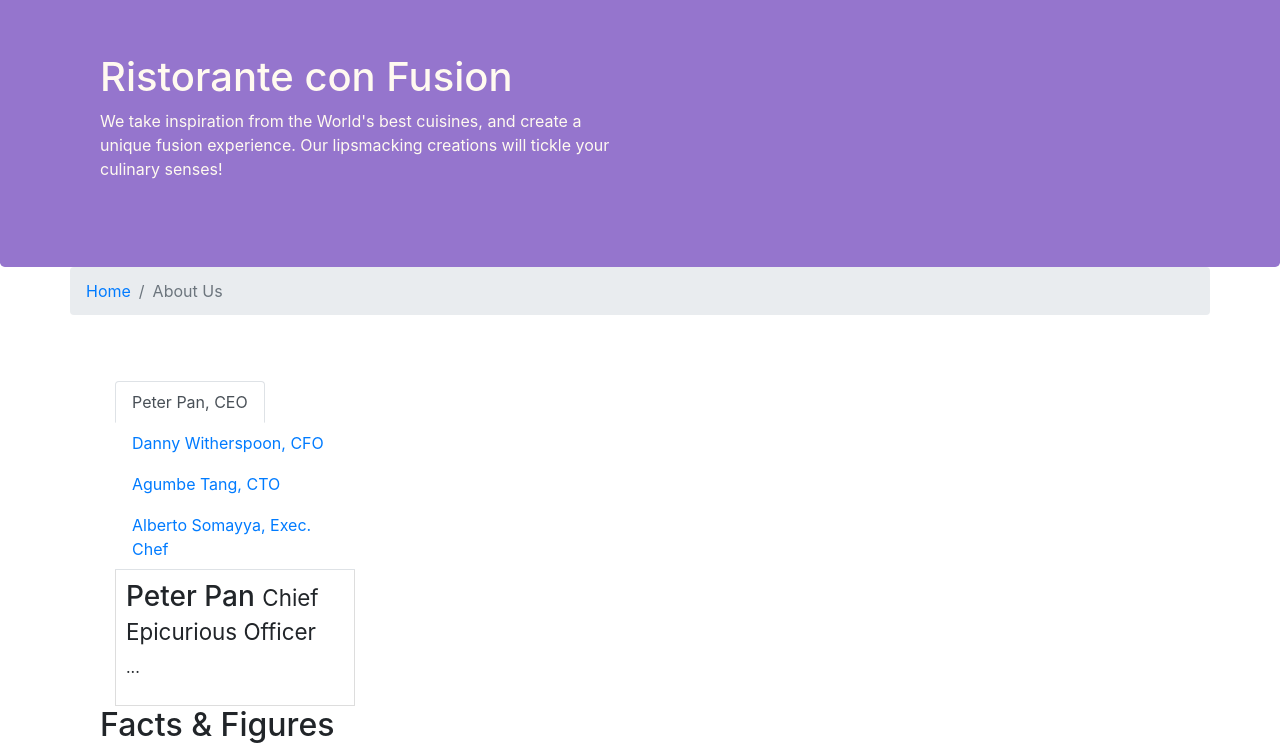
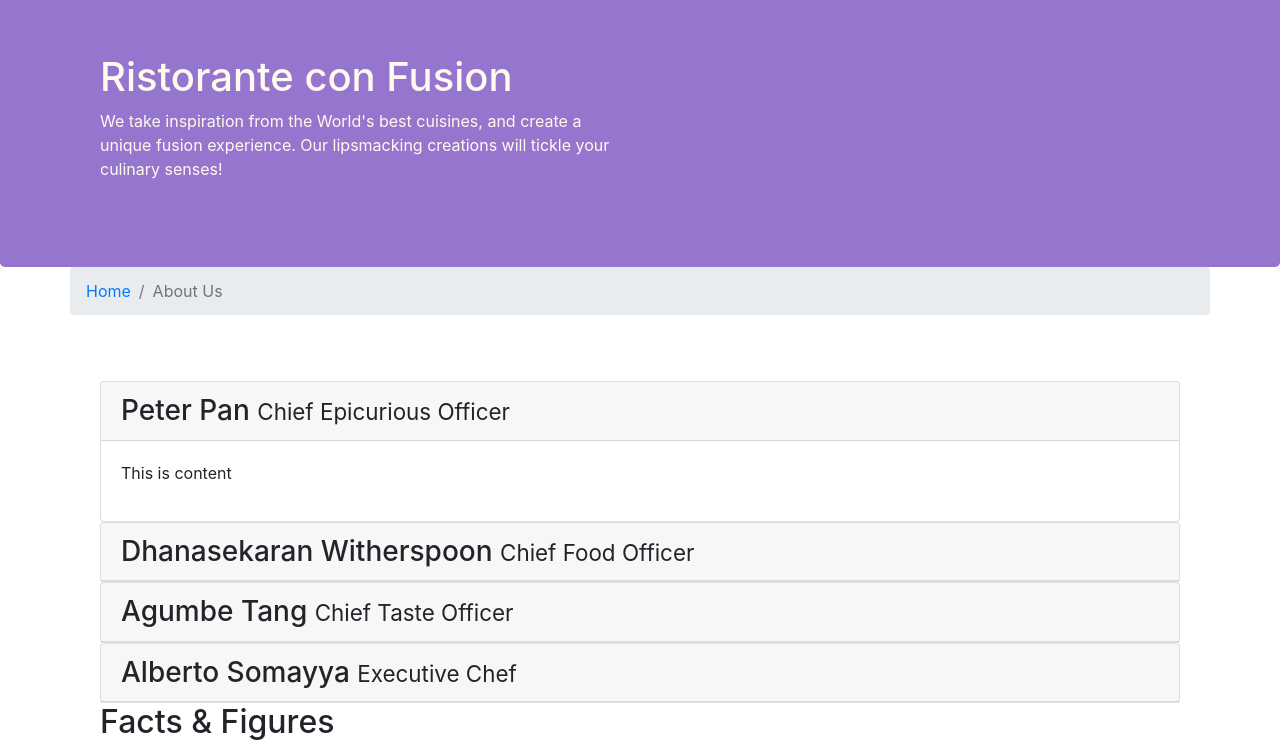
Before and after one commit to NhatLinh173/Exercise14_17, a website: page Ex5-master/aboutus.html in a window 1280 px wide. Shown: the part 67-812 px from the top of the page. Drawn offline with nearby package versions, Linux system fonts and the light colour scheme.

Commit message:
Accordion

```diff
--- a/Ex5-master/aboutus.html
+++ b/Ex5-master/aboutus.html
@@ -62,45 +62,68 @@
         </div>
         <div class="row row-content">
             <div class="col-12">
-                <div class="col-12 col-sm-3">
-                    <ul class="nav nav-tabs">
-                        <li class="nav-item">
-                          <a class="nav-link active" href="#peter"
-                            role="tab" data-toggle="tab">Peter Pan, CEO</a>
-                        </li>
-                        <li class="nav-item">
-                          <a class="nav-link" href="#danny" role="tab"
-                            data-toggle="tab">Danny Witherspoon, CFO</a>
-                        </li>
-                        <li class="nav-item">
-                          <a class="nav-link" href="#agumbe"role="tab"
-                            data-toggle="tab">Agumbe Tang, CTO</a>
-                        </li>
-                        <li class="nav-item">
-                          <a class="nav-link" href="#alberto" role="tab"
-                            data-toggle="tab">Alberto Somayya, Exec. Chef</a>
-                        </li>
-                    </ul>
-                        <div class="tab-content">
-                            <div role="tabpanel" class="tab-pane fade show active" id="peter">
-                                <h3>Peter Pan <small>Chief Epicurious Officer</small></h3>
-                                <p> ... </p>
+                	<div id="accordion">
+                        <div class="card">
+                            <div class="card-header" role="tab" id="peterhead">
+                            <h3 class="mb-0">
+                                <a data-toggle="collapse" data-target="#peter">
+                                Peter Pan <small>Chief Epicurious Officer</small>
+                                </a>
+                            </h3>
                             </div>
-                            <div role="tabpanel" class="tab-pane fade" id="danny">
-                                <h3>danny Pan <small>Chief Epicurious Officer</small></h3>
-                                <p> ... </p>
-                            </div>
-                            <div role="tabpanel" class="tab-pane fade" id="agumbe">
-                                <h3>agumbe Pan <small>Chief Epicurious Officer</small></h3>
-                                <p> ... </p>
-                            </div>
-                            <div role="tabpanel" class="tab-pane fade" id="alberto">
-                                <h3>alberto Pan <small>Chief Epicurious Officer</small></h3>
-                                <p> ... </p>
+                            <div class="collapse show" id="peter" data-parent="#accordion">
+                                <div class="card-body">
+                                    <p class="d-none d-sm-block">This is content</p>
+                                </div>
                             </div>
                         </div>
-                </div>
-        </div>
+                        <div class="card">
+                            <div class="card-header" role="tab" id="dannyhead">
+                            <h3 class="mb-0">
+                                <a class="collapsed" data-toggle="collapse" data-target="#danny">
+                                Dhanasekaran Witherspoon <small>Chief Food Officer</small>
+                                </a>
+                            </h3>
+                        </div>
+                        <div class="collapse" id="danny" data-parent="#accordion">
+                            <div class="card-body">
+                                <p class="d-none d-sm-block">This is content</em></p>
+                            </div>
+                        </div>
+                    </div>
+                    <div class="card">
+                            <div class="card-header" role="tab" id="agumbehead">
+                            <h3 class="mb-0">
+                                <a class="collapsed" data-toggle="collapse" data-target="#agumbe">
+                                Agumbe Tang <small>Chief Taste Officer</small>
+                                </a>
+                            </h3>
+                        </div>
+                        <div class="collapse" id="agumbe" data-parent="#accordion">
+                            <div class="card-body">
+                                <p class="d-none d-sm-block">This is content</p>
+                            </div>
+                        </div>
+                    </div>
+                    <div class="card">
+                            <div class="card-header" role="tab" id="albertohead">
+                            <h3 class="mb-0">
+                                <a class="collapsed" data-toggle="collapse" data-target="#alberto">
+                                Alberto Somayya <small>Executive Chef</small>
+                                </a>
+                            </h3>
+                        </div>
+                        <div class="collapse" id="alberto" data-parent="#accordion">
+                            <div class="card-body">
+                                <p class="d-none d-sm-block">This is content</em></p>
+                            </div>
+                        </div>
+                    </div>
+
+
+                    </div>
+
+            </div>
                     <div class="col-12 col-sm-9">
                         <h2>Facts &amp; Figures</h2>
                         <div class="table-responsive">
```
